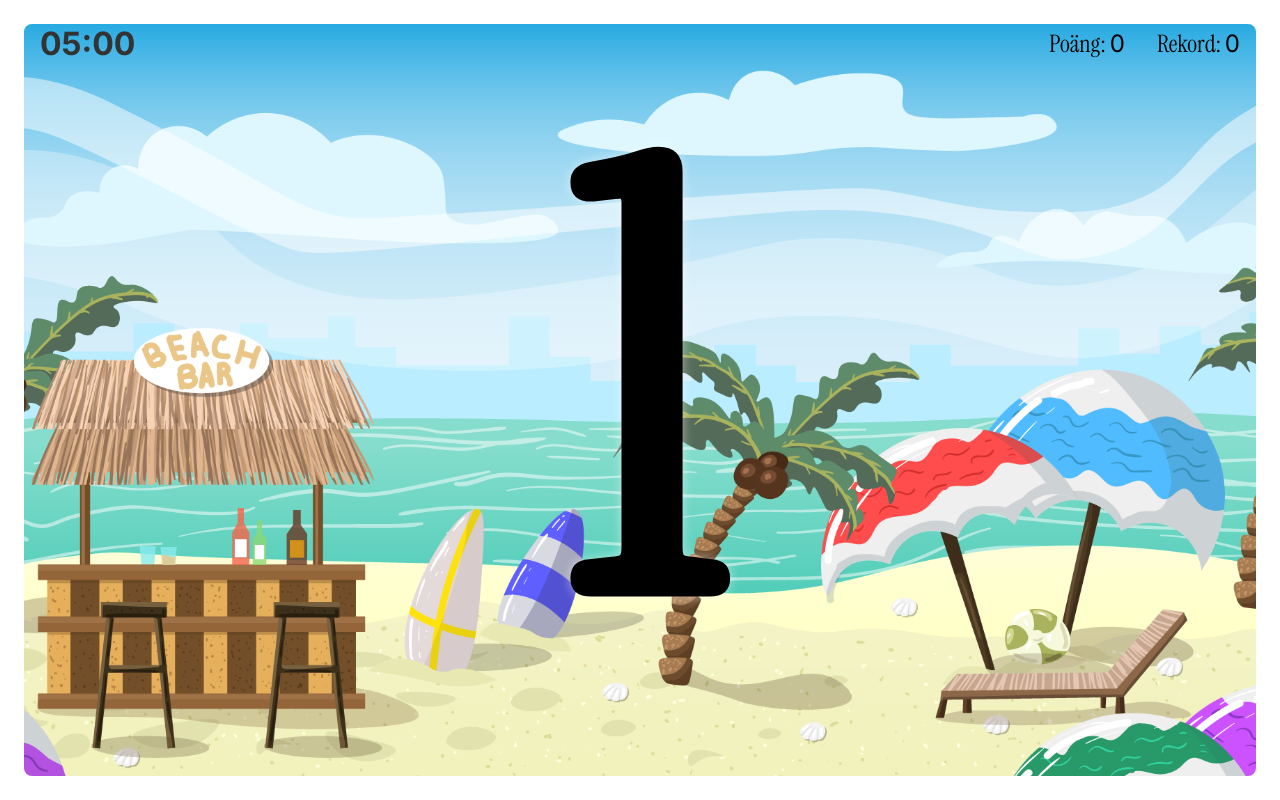
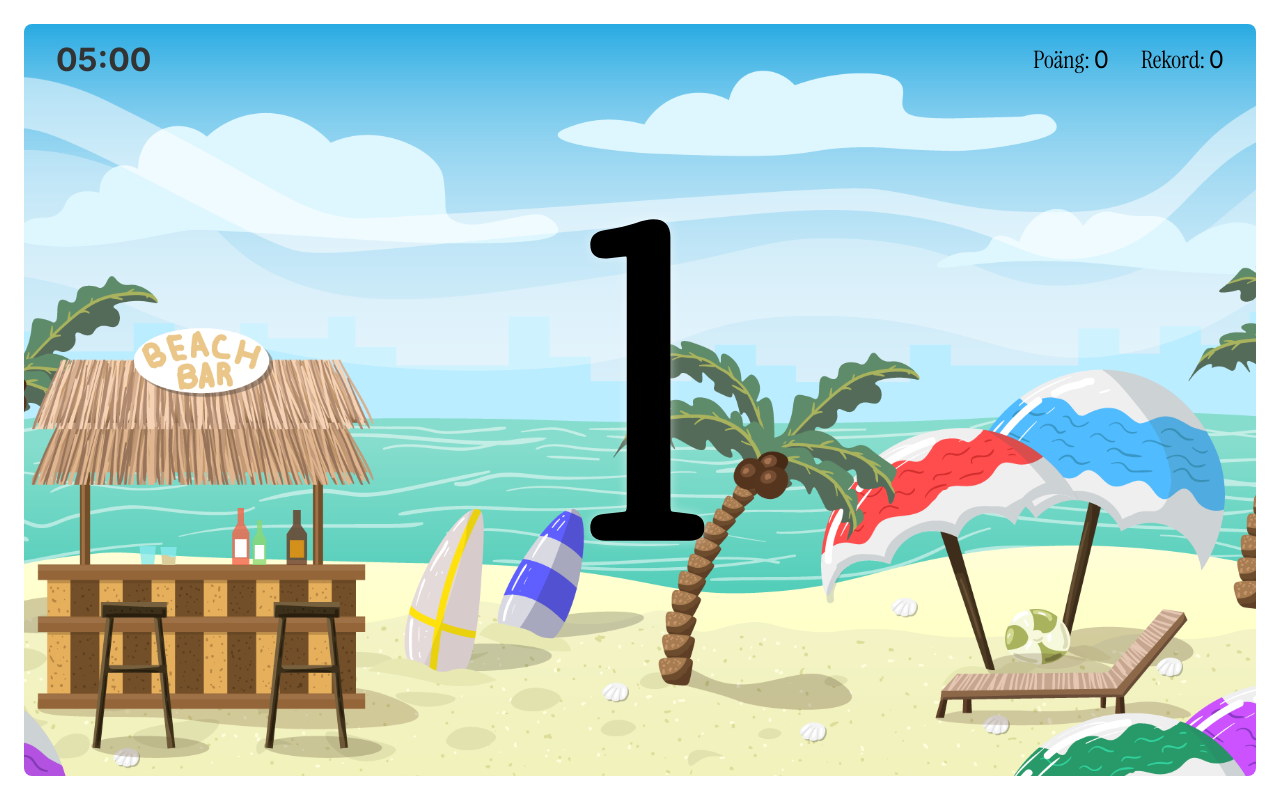
Before and after one commit to Skjesper/GoldenBeetlebug, a React (Vite) app: page /runehunt/play in a window 1280 px wide. Both pictures are taken after a click on the button "Spela". Built offline with nearby package versions, Linux system fonts and the light colour scheme.

Commit message:
Added correct padding to landscape

```diff
--- a/src/components/RuneHunt.tsx
+++ b/src/components/RuneHunt.tsx
@@ -15,15 +15,16 @@ import Button from './Button';
 const GameScreenContainer = styled.section`
 
     height: 100vh;
-    padding: 1.5rem 0;
+    padding: 0 0.5rem;
 
 
-    @media (min-width: 768px) {
 
-      padding: 0.5rem 0;
 
-    }
 
+
+  @media (min-width: 768px) {
+    padding: 1.5rem 1rem;
+  }
 `;
 
 
@@ -72,6 +73,11 @@ const CountdownNumber = styled.h2`
     100% {
       transform: scale(1);
     }
+  }
+
+  @media (min-width: 768px) {
+
+    font-size: 25rem;
   }
 `;
 
@@ -186,17 +192,11 @@ function startGame() {
 
 
                     {countdown > 0 && (
-                        <CountdownContainer>
+                        <CountdownContainer className='countdownContainer'>
                             <CountdownNumber>{countdown}</CountdownNumber>
                         </CountdownContainer>
 )}
 
-                    {/* <Button
-                        onClick={startGame}
-                        disabled={countdown > 0}
-                    >
-                        {gameRunning ? "Pågår..." : countdown > 0 ? `Startar om ${countdown}...` : "Starta spelet"}
-                    </Button> */}
                 </>
                 </GameScreenContainer>
             ) : (
```
